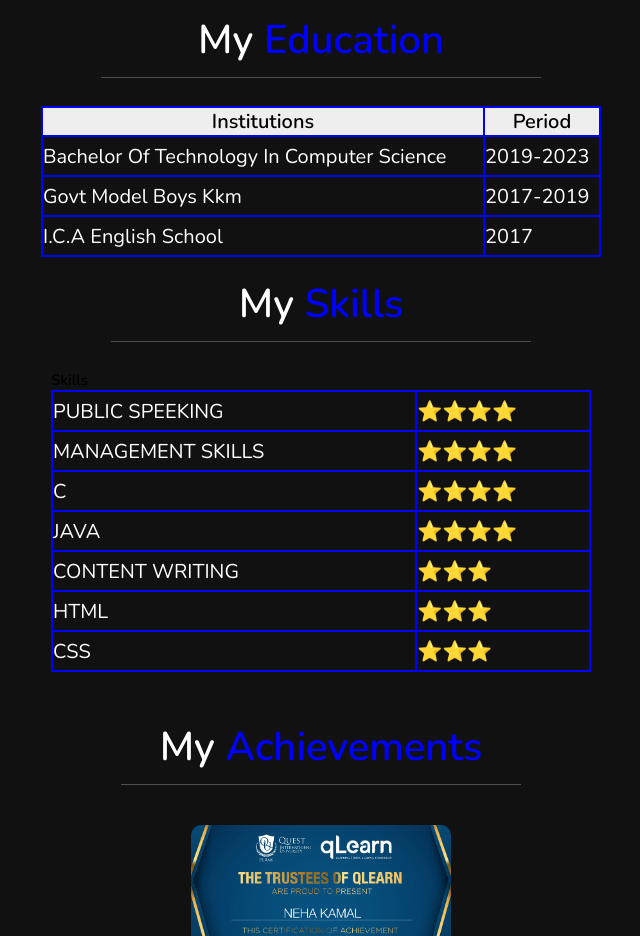
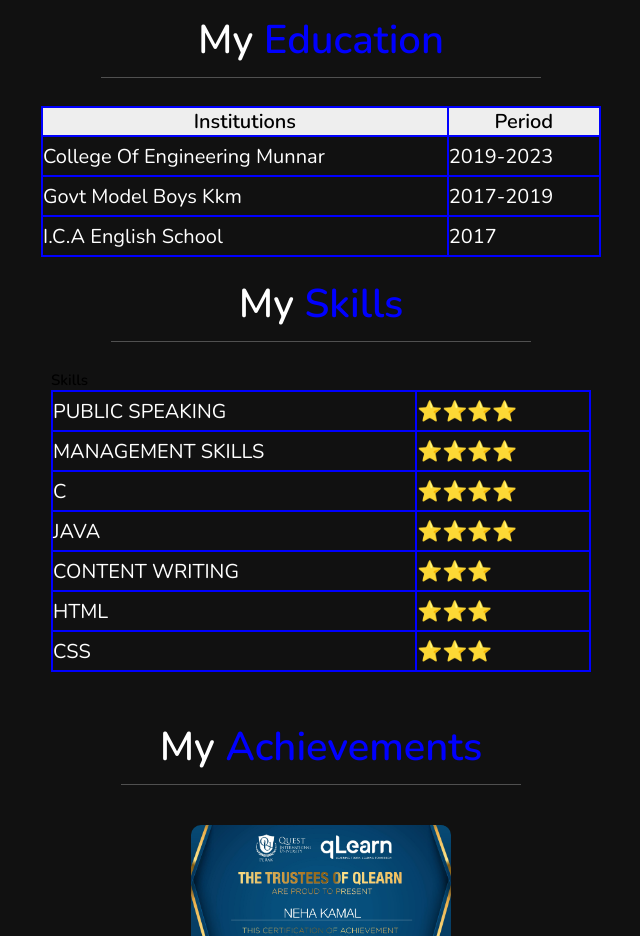
Before and after one commit to NehaKamal17/portfolio, a plain HTML site: page index.html in a window 1280 px wide. Shown: the part 1957-2893 px from the top of the page, without its empty margins (319-959 px from the left). Drawn offline with nearby package versions, Linux system fonts and the light colour scheme.

Commit message:
Cleared mistakes

```diff
--- a/index.html
+++ b/index.html
@@ -95,7 +95,7 @@
                   <th>period</th>
               </tr>
             <tr>
-              <td> Bachelor of Technology in computer science</td>
+              <td>college of engineering munnar</td>
               <td>2019-2023</td>
             </tr>
             <tr>
@@ -121,7 +121,7 @@
                        <table class="table-style">
 
                          <tr>
-                           <td>PUBLIC SPEEKING</td>
+                           <td>PUBLIC SPEAKING</td>
                            <td>⭐⭐⭐⭐</td>
                          </tr>
                          <tr>
```
